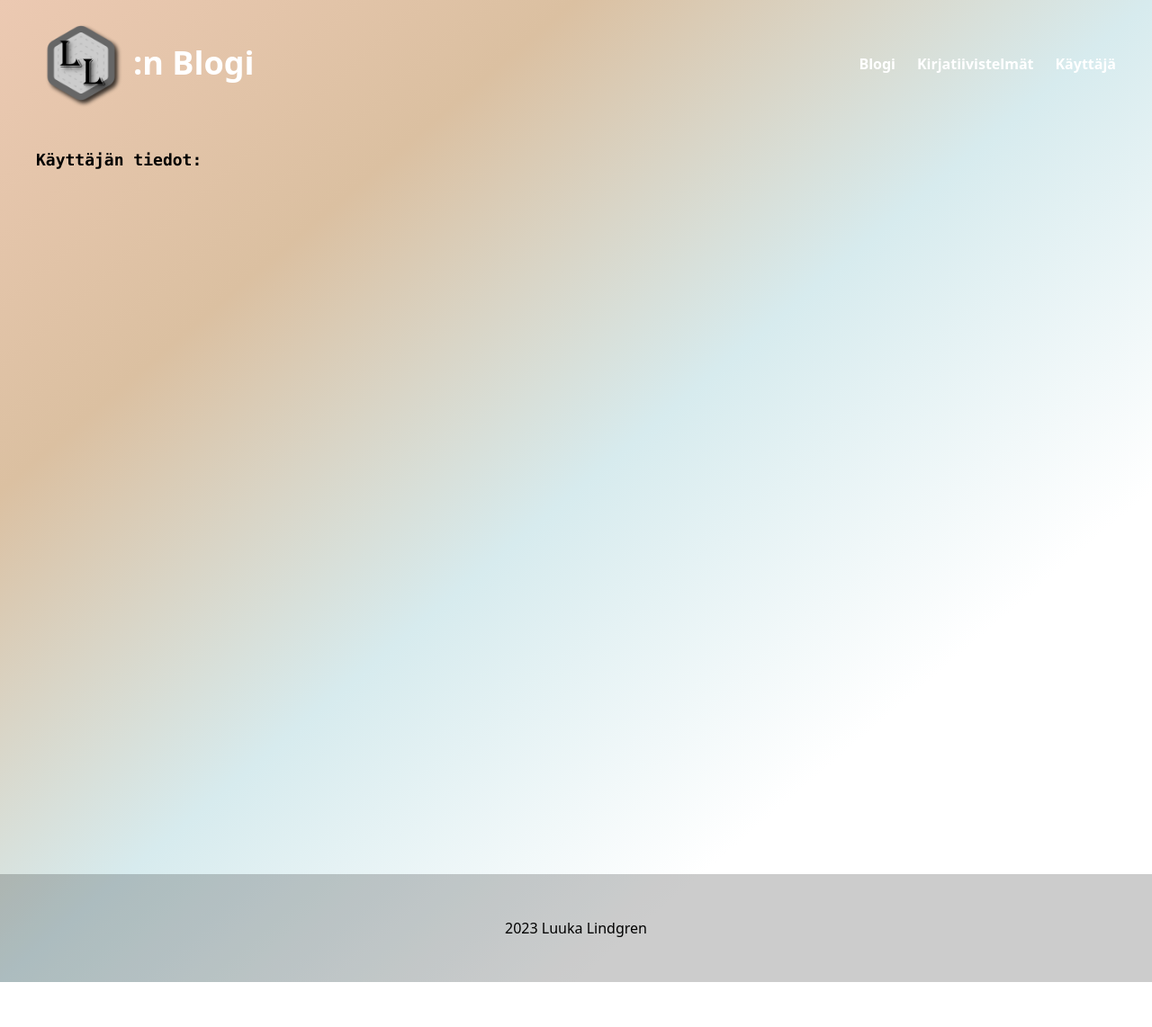
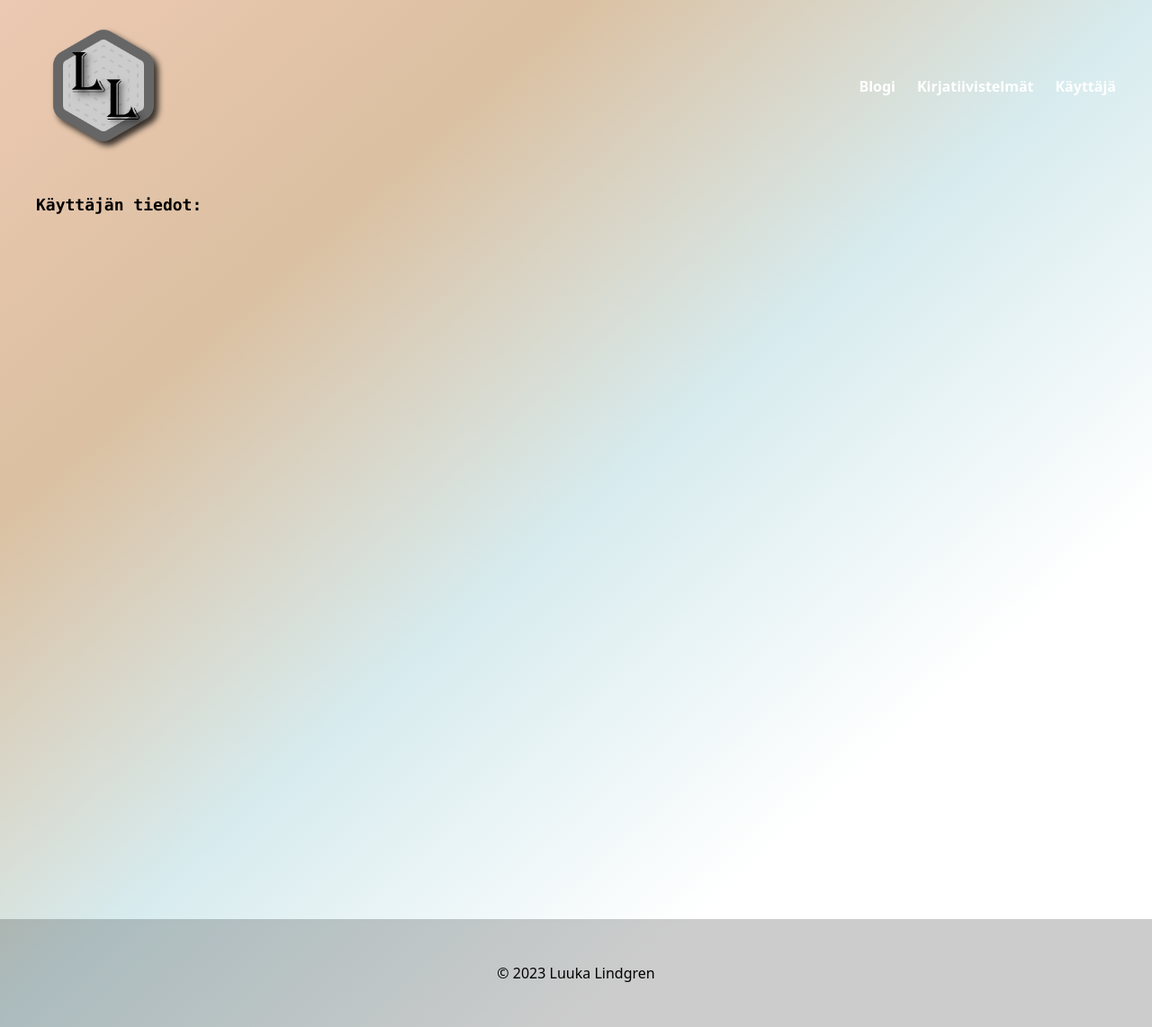
Before and after one commit to Luukalindgren/blog-nextjs, a Next.js app: page /account in a window 1280 px wide. Shown: the whole page at 90% size. Before the commit the page ends 1092 px from the top, so only its background shows below. Built offline with nearby package versions, Linux system fonts and the light colour scheme.

Commit message:
Fine tuning, styling etc.

```diff
--- a/src/components/BlogPostPreview.tsx
+++ b/src/components/BlogPostPreview.tsx
@@ -8,7 +8,10 @@ export default function BlogPostCard(prop: {
   const formattedDate = prop.date.split("T")[0].split("-").reverse().join(".");
 
   return (
-    <div className="py-2 mt-4 rounded-lg shadow-lg" key={prop.index}>
+    <div
+      className="py-2 mt-4 duration-300 rounded-lg shadow-lg hover:scale-105"
+      key={prop.index}
+    >
       <Link href={`/blog/#${prop.index}`}>
         <h2 className="font-semibold text-center">{prop.title}</h2>
         <h3 className="mb-4 text-sm italic text-center">{formattedDate}</h3>
--- a/src/components/BlogPostWidget.tsx
+++ b/src/components/BlogPostWidget.tsx
@@ -29,7 +29,7 @@ export default function BlogPostWidget() {
   return (
     <div className="w-full  h-[640px] p-4 my-4 rounded-lg bg-black/10 shadow-lg">
       <h2 className="font-semibold text-center ">Kirjoita postaus</h2>
-      <div className="px-4 py-8">
+      <div className="px-4 py-6">
         <form onSubmit={handleSubmit(onSubmit)}>
           <TextField
             label="Otsikko"
--- a/src/components/Footer.tsx
+++ b/src/components/Footer.tsx
@@ -1,7 +1,7 @@
 export default function Footer() {
   return (
     <footer className="w-full p-4 py-12 m-auto bg-black/20">
-        <p className="text-center">2023 Luuka Lindgren</p>
+        <p className="font-light text-center">© 2023 Luuka Lindgren</p>
     </footer>
   );
 }
--- a/src/components/Header.tsx
+++ b/src/components/Header.tsx
@@ -10,15 +10,11 @@ export default function Header() {
           <Image
           className="transition duration-500 cursor-pointer hover:opacity-80 hover:scale-105"
             src="/LL.png"
-            width={100}
-            height={100}
+            width={150}
+            height={150}
             alt="Luuka Lindgren Logo"
+            priority={true}
           />
-        </Link>
-        <Link href="/">
-          <h1 className="text-4xl transition duration-500 cursor-pointer hover:text-gray-100/80">
-            :n Blogi
-          </h1>
         </Link>
       </div>
 
```
